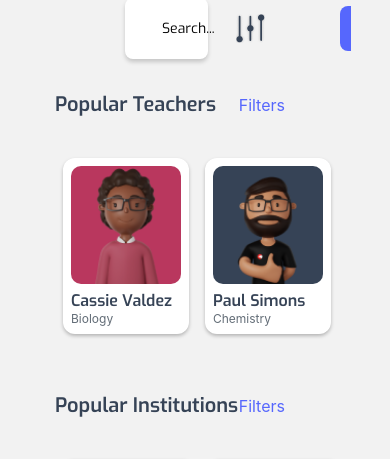
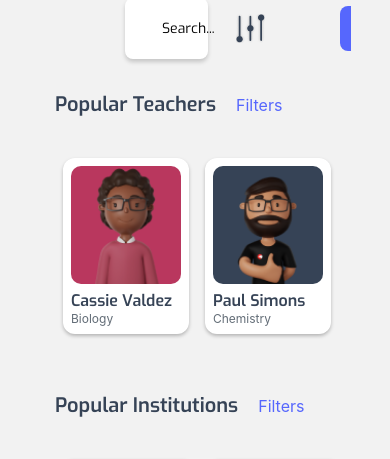
Before and after one commit to SClasen95/AssessmentAppExpo, a React Native app: screen /TabNavigator in a window 390 px wide. Shown: the part 173-632 px from the top of the page. Built offline with nearby package versions, Linux system fonts and the light colour scheme.

Commit message:
fix filter icon alignment

```diff
--- a/src/components/ItemsList.tsx
+++ b/src/components/ItemsList.tsx
@@ -117,7 +117,7 @@ function ItemsList({ title, horizontal, items, isSearch }: ItemsListProps) {
             {Platform.OS === "web" ? (
               <Text style={styles.webFilters}>Filters</Text>
             ) : (
-              <Image
+              <Image style={styles.filter}
                 source={
                   isFilterOpen
                     ? require("../assets/openFilter.png")
@@ -179,18 +179,23 @@ const styles = StyleSheet.create({
   header: {
     flexDirection: "row",
     alignItems: "center",
-    justifyContent: "space-between",
+    justifyContent: Platform.OS === 'web' ? 'flex-start' : "space-between" ,
     marginBottom: 30,
     marginRight: 50,
+    width:'100%'
   },
   title: {
     fontSize: 20,
     fontFamily: "exo-600",
     color: colors.darkGrey,
   },
+  filter:{
+    marginRight:15
+  },
   webFilters: {
     color: colors.blue,
     fontSize: 16,
+    marginLeft:20,
   },
   horizontalList: {
     flexDirection: "row",
```
